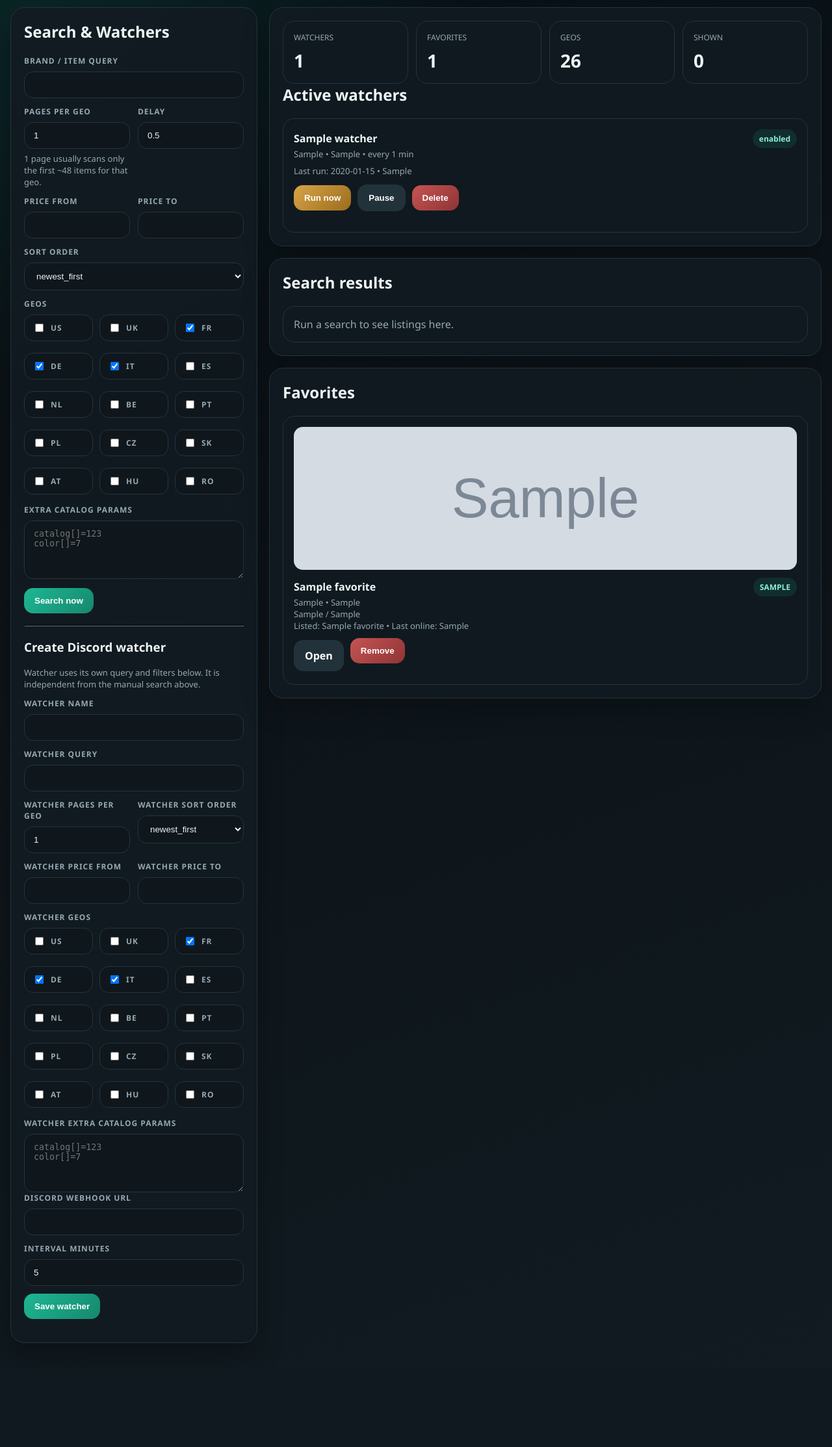
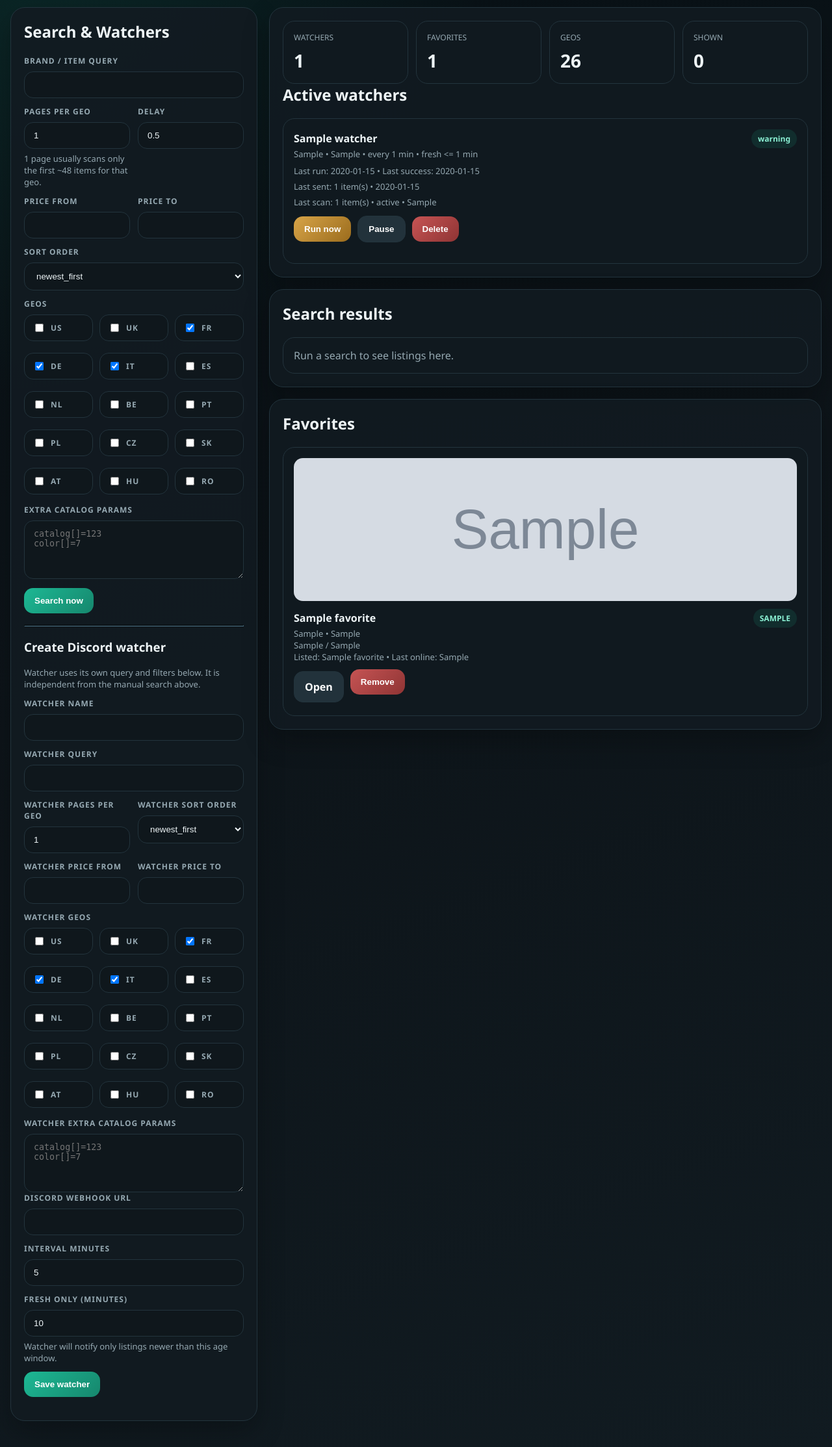
Before and after one commit to ttsshhaaa/vinted, a Flask app: page /dashboard in a window 1280 px wide. Shown: the part 146-2373 px from the top of the page at 65% size. Before the commit the page ends 2213 px from the top, so only its background shows below. Run offline with Flask 3, Linux system fonts and the light colour scheme; the visitor is signed in with stand-in values (Sample User, id 1); data comes from the database, SQL or seed files in the repository; tables that the repository leaves empty hold one stand-in row (values such as "Sample post"); grey boxes marked "Sample" are stand-in pictures; some libraries are stand-ins or nearby versions.

Commit message:
Improve watcher freshness and status visibility

```diff
--- a/app.py
+++ b/app.py
@@ -4,6 +4,7 @@ import os
 import sqlite3
 import threading
 import time
+from datetime import datetime, timedelta
 from functools import wraps
 from pathlib import Path
 from urllib.parse import quote
@@ -117,8 +118,15 @@ def create_base_tables(connection: sqlite3.Connection) -> None:
             extra_params TEXT DEFAULT '',
             discord_webhook_url TEXT NOT NULL DEFAULT '',
             interval_minutes INTEGER NOT NULL DEFAULT 5,
+            fresh_minutes INTEGER NOT NULL DEFAULT 10,
             enabled INTEGER NOT NULL DEFAULT 1,
+            last_started_at TEXT,
             last_run_at TEXT,
+            last_success_at TEXT,
+            last_notification_at TEXT,
+            last_notification_count INTEGER NOT NULL DEFAULT 0,
+            last_scan_count INTEGER NOT NULL DEFAULT 0,
+            status_message TEXT DEFAULT '',
             last_error TEXT,
             created_at TEXT NOT NULL DEFAULT CURRENT_TIMESTAMP,
             FOREIGN KEY (user_id) REFERENCES users(id) ON DELETE CASCADE
@@ -202,6 +210,22 @@ def migrate_legacy_watchers(connection: sqlite3.Connection, admin_user_id: int)
 
     if "enabled" not in existing_columns:
         connection.execute("ALTER TABLE watchers ADD COLUMN enabled INTEGER NOT NULL DEFAULT 1")
+    if "fresh_minutes" not in existing_columns:
+        connection.execute("ALTER TABLE watchers ADD COLUMN fresh_minutes INTEGER NOT NULL DEFAULT 10")
+    if "last_started_at" not in existing_columns:
+        connection.execute("ALTER TABLE watchers ADD COLUMN last_started_at TEXT")
+    if "last_success_at" not in existing_columns:
+        connection.execute("ALTER TABLE watchers ADD COLUMN last_success_at TEXT")
+    if "last_notification_at" not in existing_columns:
+        connection.execute("ALTER TABLE watchers ADD COLUMN last_notification_at TEXT")
+    if "last_notification_count" not in existing_columns:
+        connection.execute(
+            "ALTER TABLE watchers ADD COLUMN last_notification_count INTEGER NOT NULL DEFAULT 0"
+        )
+    if "last_scan_count" not in existing_columns:
+        connection.execute("ALTER TABLE watchers ADD COLUMN last_scan_count INTEGER NOT NULL DEFAULT 0")
+    if "status_message" not in existing_columns:
+        connection.execute("ALTER TABLE watchers ADD COLUMN status_message TEXT DEFAULT ''")
 
 
 def migrate_legacy_favorites(connection: sqlite3.Connection, admin_user_id: int) -> None:
@@ -394,8 +418,11 @@ def list_watchers(user_id: int | None = None) -> list[sqlite3.Row]:
             watchers.id, watchers.user_id, users.username, watchers.name, watchers.query,
             watchers.geos, watchers.pages, watchers.price_from, watchers.price_to,
             watchers.order_name, watchers.extra_params, watchers.discord_webhook_url,
-            watchers.interval_minutes, watchers.enabled, watchers.last_run_at,
-            watchers.last_error, watchers.created_at
+            watchers.interval_minutes, watchers.fresh_minutes, watchers.enabled,
+            watchers.last_started_at, watchers.last_run_at, watchers.last_success_at,
+            watchers.last_notification_at, watchers.last_notification_count,
+            watchers.last_scan_count, watchers.status_message, watchers.last_error,
+            watchers.created_at
         FROM watchers
         JOIN users ON users.id = watchers.user_id
     """
@@ -430,8 +457,8 @@ def create_watcher(user_id: int, form: dict[str, str], selected_geos: list[str])
             """
             INSERT INTO watchers (
                 user_id, name, query, geos, pages, price_from, price_to,
-                order_name, extra_params, discord_webhook_url, interval_minutes, enabled
-            ) VALUES (?, ?, ?, ?, ?, ?, ?, ?, ?, ?, ?, 1)
+                order_name, extra_params, discord_webhook_url, interval_minutes, fresh_minutes, enabled
+            ) VALUES (?, ?, ?, ?, ?, ?, ?, ?, ?, ?, ?, ?, 1)
             """,
             (
                 user_id,
@@ -445,11 +472,27 @@ def create_watcher(user_id: int, form: dict[str, str], selected_geos: list[str])
                 form["watcher_extra_params"],
                 form["discord_webhook_url"],
                 int(form["interval_minutes"]),
+                max(safe_int(form["watcher_fresh_minutes"]) or 10, 1),
             ),
         )
         watcher_id = int(cursor.lastrowid)
         connection.commit()
     prime_watcher_seen_items(watcher_id)
+    try:
+        send_discord_message(
+            form["discord_webhook_url"],
+            "\n".join(
+                [
+                    f"Watcher started: {form['watcher_name']}",
+                    f"Query: {form['watcher_query']}",
+                    f"Geos: {', '.join(selected_geos).upper()}",
+                    f"Fresh window: {max(safe_int(form['watcher_fresh_minutes']) or 10, 1)} min",
+                    "Baseline saved. Next Discord alerts will include only newly found fresh listings.",
+                ]
+            ),
+        )
+    except Exception:
+        logger.exception("Failed to send watcher startup ping for watcher %s", watcher_id)
     return watcher_id
 
 
@@ -489,8 +532,16 @@ def prime_watcher_seen_items(watcher_id: int) -> int:
             )
             inserted += 1
         connection.execute(
-            "UPDATE watchers SET last_run_at = CURRENT_TIMESTAMP, last_error = NULL WHERE id = ?",
-            (watcher_id,),
+            """
+            UPDATE watchers
+            SET last_run_at = CURRENT_TIMESTAMP,
+                last_success_at = CURRENT_TIMESTAMP,
+                last_error = NULL,
+                last_scan_count = ?,
+                status_message = ?
+            WHERE id = ?
+            """,
+            (inserted, f"Baseline saved with {inserted} listing(s).", watcher_id),
         )
         connection.commit()
     return inserted
@@ -542,13 +593,85 @@ def send_discord_message(webhook_url: str, text: str) -> None:
     response.raise_for_status()
 
 
-def record_watcher_run(watcher_id: int, error: str | None = None) -> None:
+def mark_watcher_started(watcher_id: int) -> None:
     with get_db_connection() as connection:
         connection.execute(
-            "UPDATE watchers SET last_run_at = CURRENT_TIMESTAMP, last_error = ? WHERE id = ?",
-            (error, watcher_id),
+            """
+            UPDATE watchers
+            SET last_started_at = CURRENT_TIMESTAMP,
+                status_message = 'Checking for fresh listings...'
+            WHERE id = ?
+            """,
+            (watcher_id,),
         )
         connection.commit()
+
+
+def record_watcher_run(
+    watcher_id: int,
+    *,
+    error: str | None = None,
+    scan_count: int = 0,
+    notified_count: int = 0,
+    status_message: str = "",
+) -> None:
+    with get_db_connection() as connection:
+        if error:
+            connection.execute(
+                """
+                UPDATE watchers
+                SET last_run_at = CURRENT_TIMESTAMP,
+                    last_error = ?,
+                    last_scan_count = ?,
+                    status_message = ?
+                WHERE id = ?
+                """,
+                (error, scan_count, status_message or error, watcher_id),
+            )
+        else:
+            connection.execute(
+                """
+                UPDATE watchers
+                SET last_run_at = CURRENT_TIMESTAMP,
+                    last_success_at = CURRENT_TIMESTAMP,
+                    last_error = NULL,
+                    last_scan_count = ?,
+                    last_notification_count = ?,
+                    last_notification_at = CASE WHEN ? > 0 THEN CURRENT_TIMESTAMP ELSE last_notification_at END,
+                    status_message = ?
+                WHERE id = ?
+                """,
+                (scan_count, notified_count, notified_count, status_message, watcher_id),
+            )
+        connection.commit()
+
+
+def parse_sqlite_timestamp(value: str | None) -> datetime | None:
+    if not value:
+        return None
+    try:
+        return datetime.strptime(value, "%Y-%m-%d %H:%M:%S")
+    except ValueError:
+        return None
+
+
+def decorate_watcher_statuses(watchers: list[sqlite3.Row]) -> list[dict]:
+    now = datetime.utcnow()
+    decorated: list[dict] = []
+    for watcher in watchers:
+        item = dict(watcher)
+        state = "paused"
+        if watcher["enabled"]:
+            state = "working"
+            if watcher["last_error"]:
+                state = "warning"
+            last_run = parse_sqlite_timestamp(watcher["last_run_at"])
+            grace_minutes = max(int(watcher["interval_minutes"] or 5) * 2, 5)
+            if last_run and now - last_run > timedelta(minutes=grace_minutes):
+                state = "idle"
+        item["status_state"] = state
+        decorated.append(item)
+    return decorated
 
 
 def run_single_watcher(watcher_id: int) -> tuple[int, int]:
@@ -567,6 +690,7 @@ def run_single_watcher(watcher_id: int) -> tuple[int, int]:
         return 0, 0
 
     try:
+        mark_watcher_started(watcher["id"])
         result = run_search(
             query=watcher["query"],
             geos=expand_geos(watcher["geos"]),
@@ -582,6 +706,7 @@ def run_single_watcher(watcher_id: int) -> tuple[int, int]:
         )
 
         new_items: list[dict] = []
+        fresh_window_minutes = max(int(watcher["fresh_minutes"] or 10), 1)
         with get_db_connection() as connection:
             for item in result["items"]:
                 exists = connection.execute(
@@ -607,7 +732,6 @@ def run_single_watcher(watcher_id: int) -> tuple[int, int]:
 
         if new_items and watcher["discord_webhook_url"]:
             session_http = requests.Session()
-            max_age_minutes = max(int(watcher["interval_minutes"]) + 2, 10)
             fresh_items: list[dict] = []
             stale_items = 0
             unknown_age_items = 0
@@ -618,7 +742,7 @@ def run_single_watcher(watcher_id: int) -> tuple[int, int]:
                 if age_minutes is None:
                     unknown_age_items += 1
                     continue
-                if age_minutes <= max_age_minutes:
+                if age_minutes <= fresh_window_minutes:
                     item["age_minutes"] = age_minutes
                     fresh_items.append(item)
                 else:
@@ -635,21 +759,32 @@ def run_single_watcher(watcher_id: int) -> tuple[int, int]:
                     lines.append(f"...and {len(fresh_items) - 10} more")
                 send_discord_message(watcher["discord_webhook_url"], "\n".join(lines))
 
-            if stale_items or unknown_age_items:
-                notes: list[str] = []
-                if stale_items:
-                    notes.append(f"stale skipped: {stale_items}")
-                if unknown_age_items:
-                    notes.append(f"unknown age skipped: {unknown_age_items}")
-                record_watcher_run(watcher["id"], ", ".join(notes))
+            notes: list[str] = []
+            if fresh_items:
+                notes.append(f"Sent {len(fresh_items)} fresh item(s).")
             else:
-                record_watcher_run(watcher["id"], None)
+                notes.append("Checked successfully, no fresh items found.")
+            if stale_items:
+                notes.append(f"old skipped: {stale_items}")
+            if unknown_age_items:
+                notes.append(f"age unknown skipped: {unknown_age_items}")
+            record_watcher_run(
+                watcher["id"],
+                scan_count=result["unique_count"],
+                notified_count=len(fresh_items),
+                status_message=" ".join(notes),
+            )
             return len(fresh_items), result["unique_count"]
 
-        record_watcher_run(watcher["id"], None)
+        record_watcher_run(
+            watcher["id"],
+            scan_count=result["unique_count"],
+            notified_count=0,
+            status_message="Checked successfully, but no Discord webhook is configured." if not watcher["discord_webhook_url"] else "Checked successfully, no fresh items found.",
+        )
         return 0, result["unique_count"]
     except Exception as exc:
-        record_watcher_run(watcher["id"], str(exc))
+        record_watcher_run(watcher["id"], error=str(exc), status_message=f"Watcher failed: {exc}")
         raise
 
 
@@ -695,6 +830,7 @@ def normalize_dashboard_defaults(form_data: dict | None = None) -> dict:
         "watcher_price_from": str(source.get("watcher_price_from", "")).strip(),
         "watcher_price_to": str(source.get("watcher_price_to", "")).strip(),
         "watcher_order": str(source.get("watcher_order", "newest_first")).strip() or "newest_first",
+        "watcher_fresh_minutes": str(source.get("watcher_fresh_minutes", "10")).strip() or "10",
         "watcher_selected_geos": (
             source.getlist("watcher_geo")
             if hasattr(source, "getlist")
@@ -771,7 +907,7 @@ def dashboard():
                 selected_geos = expand_geos(defaults["watcher_selected_geos"])
                 create_watcher(int(g.current_user["id"]), defaults, selected_geos)
                 flash(
-                    "Watcher created. Current listings were saved as baseline, so Discord alerts will start only for brand-new listings.",
+                    "Watcher created. Baseline saved and a startup ping was sent to Discord. Future alerts will include only fresh listings.",
                     "info",
                 )
                 return redirect(url_for("dashboard"))
@@ -833,7 +969,7 @@ def dashboard():
 
     favorites = list_favorites(int(g.current_user["id"]))
     favorite_urls = {row["item_url"] for row in favorites}
-    watchers = list_watchers(int(g.current_user["id"]))
+    watchers = decorate_watcher_statuses(list_watchers(int(g.current_user["id"])))
     return render_template(
         "dashboard.html",
         geo_options=GEO_DOMAINS,
--- a/templates/dashboard.html
+++ b/templates/dashboard.html
@@ -112,6 +112,11 @@
         <label>Interval minutes</label>
         <input name="interval_minutes" value="{{ defaults.interval_minutes }}">
       </div>
+      <div style="margin-bottom:12px;">
+        <label>Fresh only (minutes)</label>
+        <input name="watcher_fresh_minutes" value="{{ defaults.watcher_fresh_minutes }}">
+        <div class="small muted" style="margin-top:6px;">Watcher will notify only listings newer than this age window.</div>
+      </div>
         <button type="submit">Save watcher</button>
       </form>
   </div>
@@ -135,9 +140,11 @@
       <div class="cards">
         {% for watcher in watchers %}
         <div class="card">
-          <div class="space"><strong>{{ watcher.name }}</strong><span class="pill">{{ 'enabled' if watcher.enabled else 'paused' }}</span></div>
-          <div class="small muted">{{ watcher.query }} • {{ watcher.geos }} • every {{ watcher.interval_minutes }} min</div>
-          <div class="small muted" style="margin-top:8px;">Last run: {{ watcher.last_run_at or 'never' }}{% if watcher.last_error %} • {{ watcher.last_error }}{% endif %}</div>
+          <div class="space"><strong>{{ watcher.name }}</strong><span class="pill">{{ watcher.status_state }}</span></div>
+          <div class="small muted">{{ watcher.query }} • {{ watcher.geos }} • every {{ watcher.interval_minutes }} min • fresh <= {{ watcher.fresh_minutes }} min</div>
+          <div class="small muted" style="margin-top:8px;">Last run: {{ watcher.last_run_at or 'never' }} • Last success: {{ watcher.last_success_at or 'never' }}</div>
+          <div class="small muted" style="margin-top:6px;">Last sent: {{ watcher.last_notification_count or 0 }} item(s){% if watcher.last_notification_at %} • {{ watcher.last_notification_at }}{% endif %}</div>
+          <div class="small muted" style="margin-top:6px;">Last scan: {{ watcher.last_scan_count or 0 }} item(s){% if watcher.status_message %} • {{ watcher.status_message }}{% endif %}{% if watcher.last_error %} • {{ watcher.last_error }}{% endif %}</div>
           <div class="inline" style="margin-top:12px;">
             <form method="post"><input type="hidden" name="action" value="run_watcher"><input type="hidden" name="watcher_id" value="{{ watcher.id }}"><button class="warn" type="submit">Run now</button></form>
             <form method="post"><input type="hidden" name="action" value="toggle_watcher"><input type="hidden" name="watcher_id" value="{{ watcher.id }}"><input type="hidden" name="enabled" value="{{ 0 if watcher.enabled else 1 }}"><button class="secondary" type="submit">{{ 'Pause' if watcher.enabled else 'Enable' }}</button></form>
```
Also changed, not shown: vinted_parser.py (+12 -3 lines).
